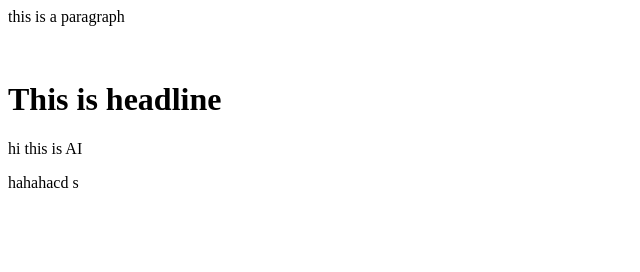
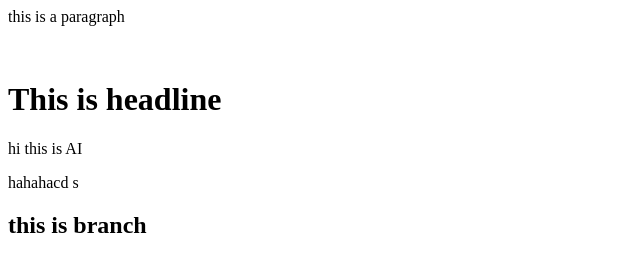
Before and after one commit to Reshmarai2009/sun, a plain HTML site: page index.html in a window 1280 px wide. Shown: the whole page, without its empty margins (0-640 px from the left). Drawn offline with Linux system fonts and the light colour scheme.

Commit message:
newbranch

```diff
--- a/index.html
+++ b/index.html
@@ -3,3 +3,4 @@
 <h1>This is headline</h1>
 <p>hi this is AI</p>
 <p>hahahacd s</p>
+<h2>this is branch</h2>
```
